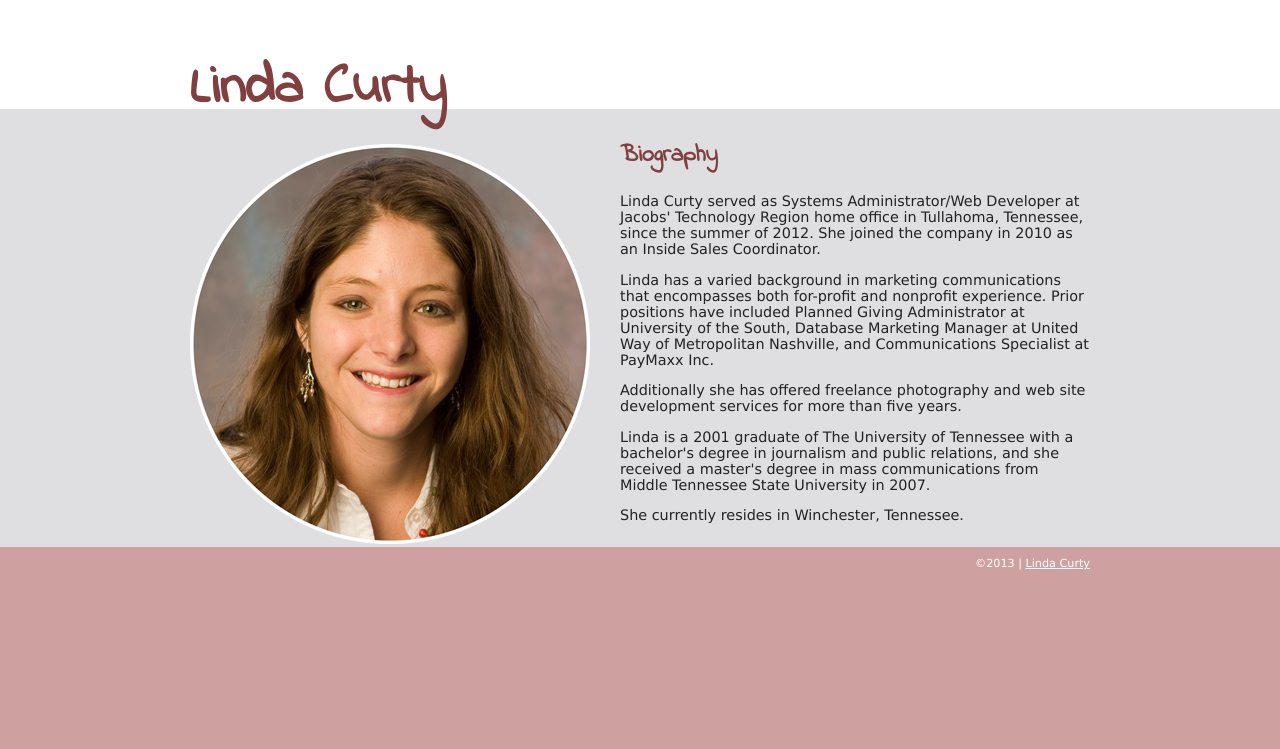
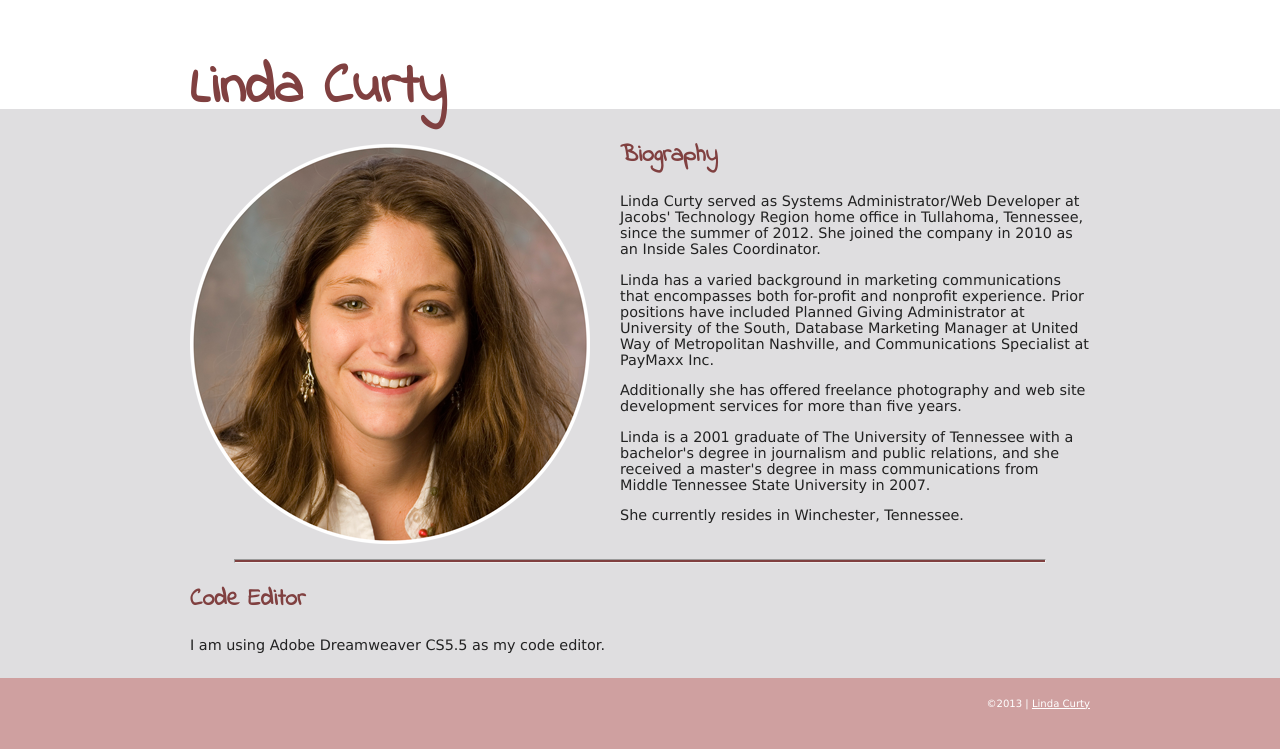
Before and after one commit to lcurty/p1.lindacurty.net, a PHP site: page / in a window 1280 px wide. Shown: the top 749 px of the page. Run offline with PHP 8.4, Linux system fonts and the light colour scheme.

Commit message:
Added code editor, styled hr

```diff
--- a/index.php
+++ b/index.php
@@ -1,10 +1,10 @@
 <!DOCTYPE HTML>
 <html>
   <head>
-  	<meta charset="utf-8">
+  	<meta charset="utf-8" />
 		<title>Linda Curty Biography</title>
-	  <link href="styles/styles.css" rel="stylesheet" type="text/css" media="all">
-    <link href='http://fonts.googleapis.com/css?family=Indie+Flower' rel='stylesheet' type='text/css'>
+	  <link href="styles/styles.css" rel="stylesheet" type="text/css" media="all" />
+    <link href='http://fonts.googleapis.com/css?family=Indie+Flower' rel='stylesheet' type='text/css' />
   </head>
   <body>
   	<div class="header">
@@ -14,16 +14,21 @@
     </div>
     <div class="main">
     	<div class="container">
-        <img src="images/curty-headshot.png" alt="Linda Curty Headshot">
-        <hr class="clear">
+        <img src="images/curty-headshot.png" alt="Linda Curty Headshot" />
+        <hr class="clear" />
         <h2>Biography</h2>
         <p>Linda Curty served as Systems Administrator/Web Developer at Jacobs' Technology Region home office in Tullahoma, Tennessee, since the summer of 2012. She joined the company in 2010 as an Inside Sales Coordinator. </p>
         <p>Linda has a varied background in marketing communications that encompasses both for-profit and nonprofit experience. Prior positions have included Planned Giving Administrator at University of the South, Database Marketing Manager at United Way of Metropolitan Nashville, and Communications Specialist at PayMaxx Inc.</p>
         <p>Additionally she has offered freelance photography and web site development services for more than five years.</p>
         <p> Linda is a 2001 graduate of The University of Tennessee with a bachelor's degree in journalism and public relations, and she received a master's degree in mass communications from Middle Tennessee State University in 2007.</p>
         <p>She currently resides in Winchester, Tennessee.</p>
+        <hr />
+        <h2>Code Editor</h2>
+        <p>I am using Adobe Dreamweaver CS5.5 as my code editor.</p>
     	</div>
     </div>
-    <footer><div class="container">&copy;2013 | <a href="mailto:lcurty@g.harvard.edu">Linda Curty</a></div></footer>
+  <footer><div class="container">
+      <p>&copy;2013 | <a href="mailto:lcurty@g.harvard.edu">Linda Curty</a></p>
+  </div></footer>
   </body>
 </html>
--- a/styles/styles.css
+++ b/styles/styles.css
@@ -53,6 +53,14 @@ img {
 	padding:25px 30px 15px 0px;
 }
 
+hr {
+	width:90%;
+	color:#804040;
+	margin:0px auto;
+	height:2px;
+	background-color:#804040;
+}
+
 hr.clear {
 	float:none;
 	display:none;
```
